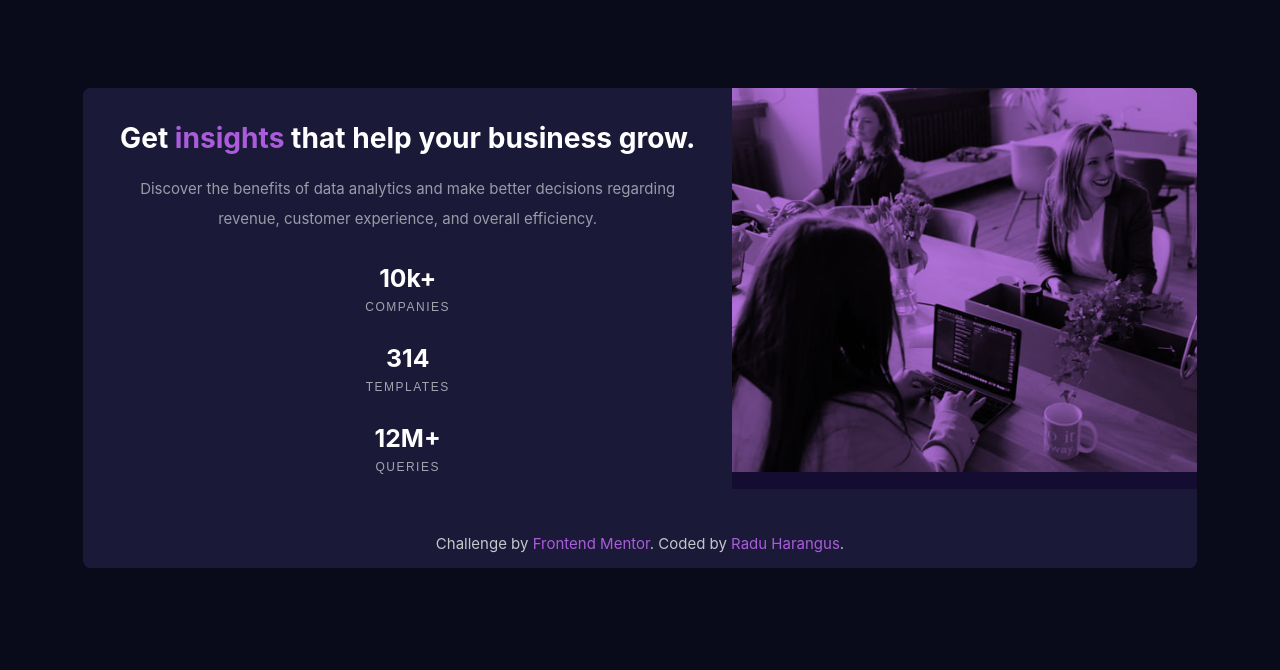
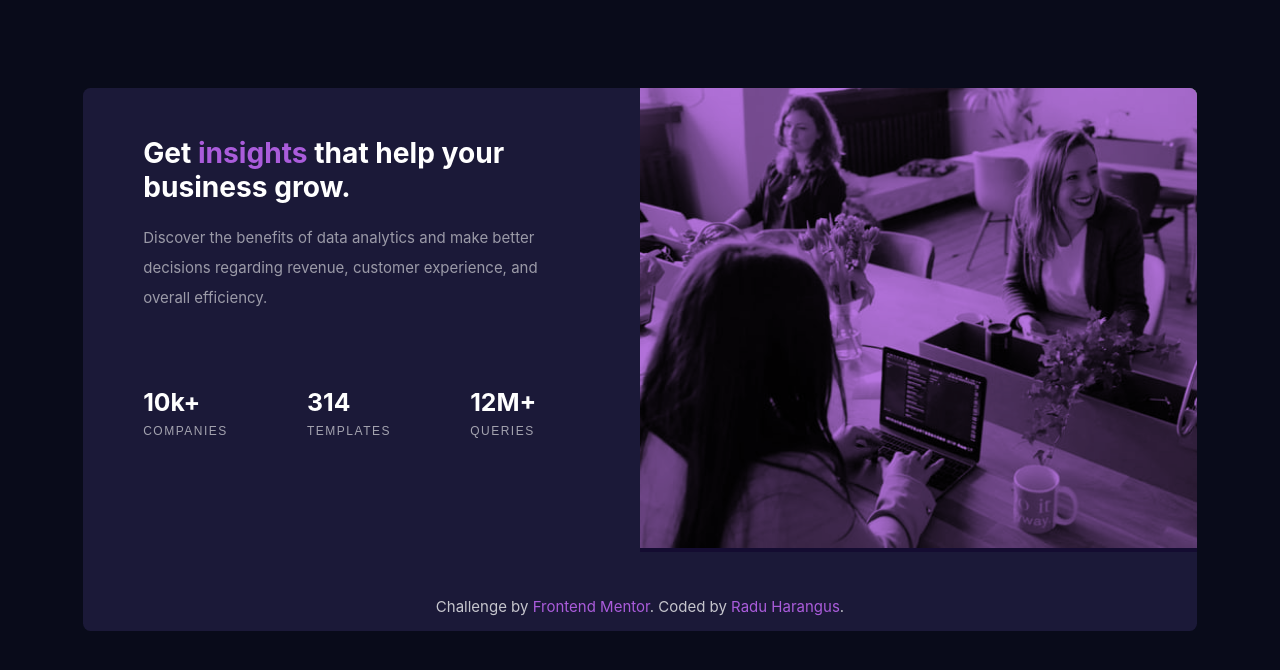
Before and after one commit to Radoogle/stats-preview-card-component, a plain HTML site: page index.html in a window 1280 px wide. Drawn offline with Linux system fonts and the light colour scheme.

Commit message:
first finish

```diff
--- a/style.css
+++ b/style.css
@@ -141,8 +141,31 @@ footer {
   }
 
   .container {
+    grid-template-columns: 50% 50%;
     grid-template-areas:
       "hero img"
       "footer footer";
   }
+
+  .hero {
+    padding: 2em 4em;
+    text-align: left;
+  }
+
+  ul {
+    width: 90%;
+    text-align: justify; /* for this to work we need the after pseudo element */
+  }
+
+  li {
+    display: inline-block;
+    margin-top: 5em;
+  }
+
+  ul::after {
+    /* for the justify to work on the li */
+    content: "";
+    width: 100%;
+    display: inline-block;
+  }
 }
```
